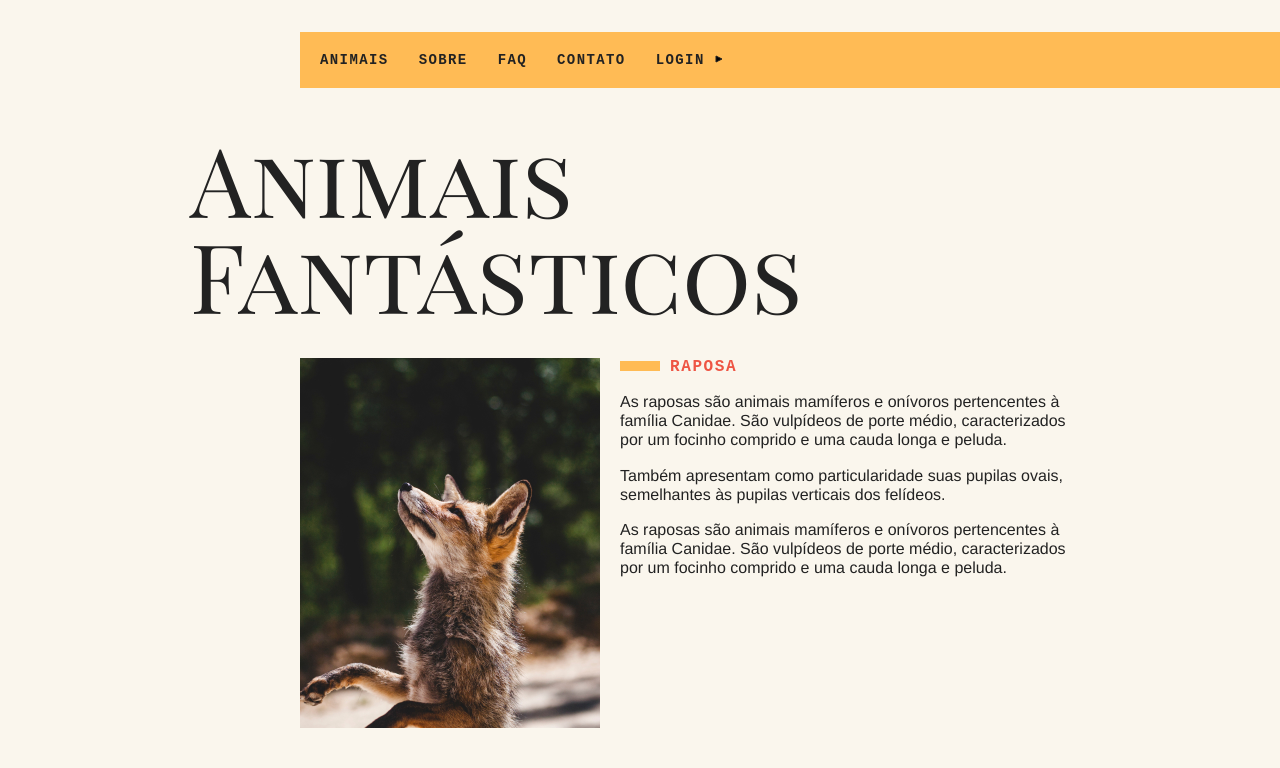
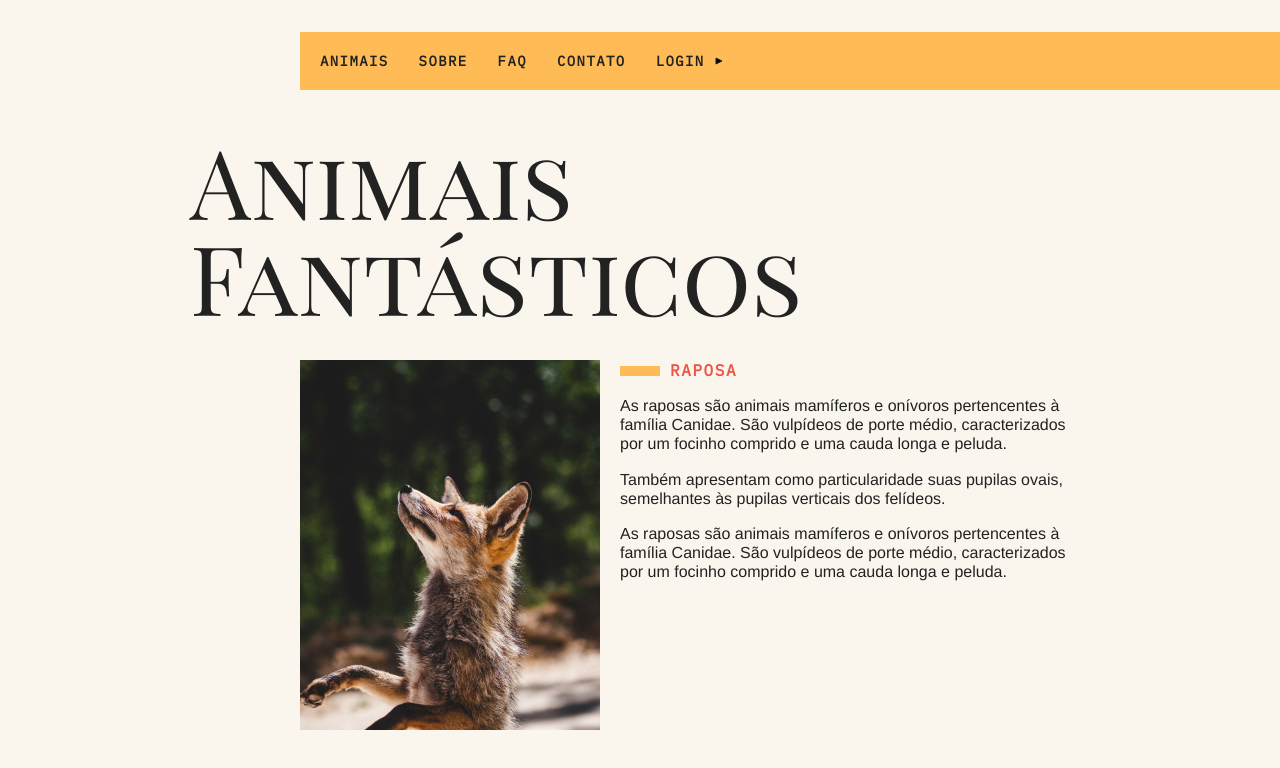
Before and after one commit to joaopedrorori/animaisfantasticos, a website built with webpack: page index.html in a window 1280 px wide. Shown: the top 768 px of the page. Built offline with nearby package versions, Linux system fonts and the light colour scheme; no server answers.

Commit message:
fonte adicionada

```diff
--- a/index.html
+++ b/index.html
@@ -6,7 +6,7 @@
     <title>Animais Fantásticos</title>
     <meta name="viewport" content="width=device-width, initial-scale=1" />
     <link
-      href="https://fonts.googleapis.com/css?family=Playfair+Display+SC"
+      href="https://fonts.googleapis.com/css?family=IBM+Plex+Mono|Playfair+Display+SC"
       rel="stylesheet"
     />
     <script>
```
